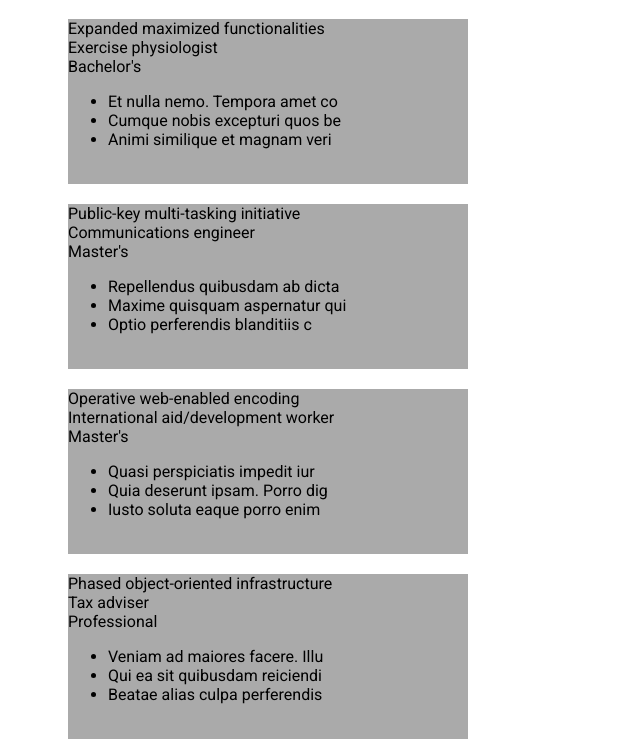
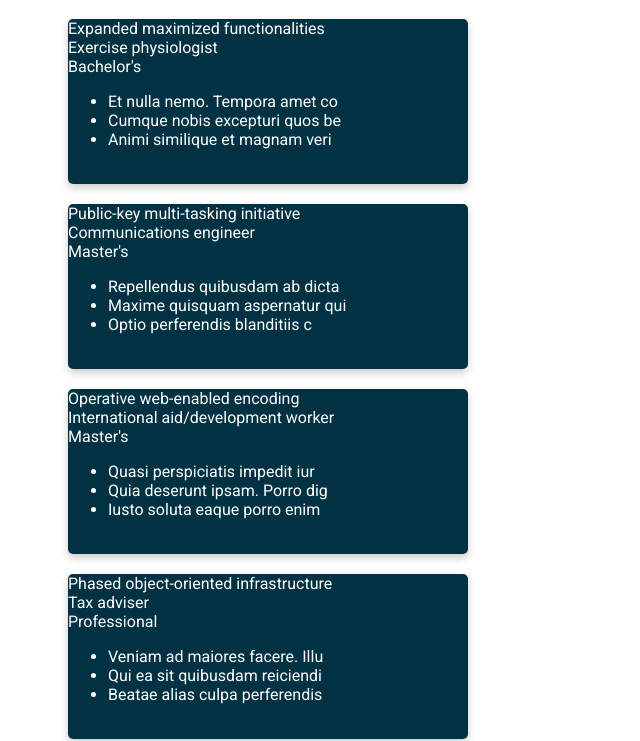
Before and after one commit to rohitmusti/secretHandShake, a plain HTML site: page cardPage.html in a window 1280 px wide. Shown: the part 62-803 px from the top of the page, without its empty margins (0-640 px from the left). Drawn offline with Linux system fonts and the light colour scheme.

Commit message:
modified the styling a bit

```diff
--- a/css/main.css
+++ b/css/main.css
@@ -9,6 +9,15 @@ div#cards {
 
 div#card {
   width: 400px;
-  background-color: #AAA;
+  background-color: #013243;
+  color: white;
   margin: 20px;
+  box-shadow: 0 4px 8px 0 rgba(0,0,0,0.2);
+  transition: 0.3s;
+  border-radius: 5px;
+
 }
+
+#card:hover {
+    box-shadow: 0 8px 16px 0 rgba(0,0,0,0.2);
+}
```
